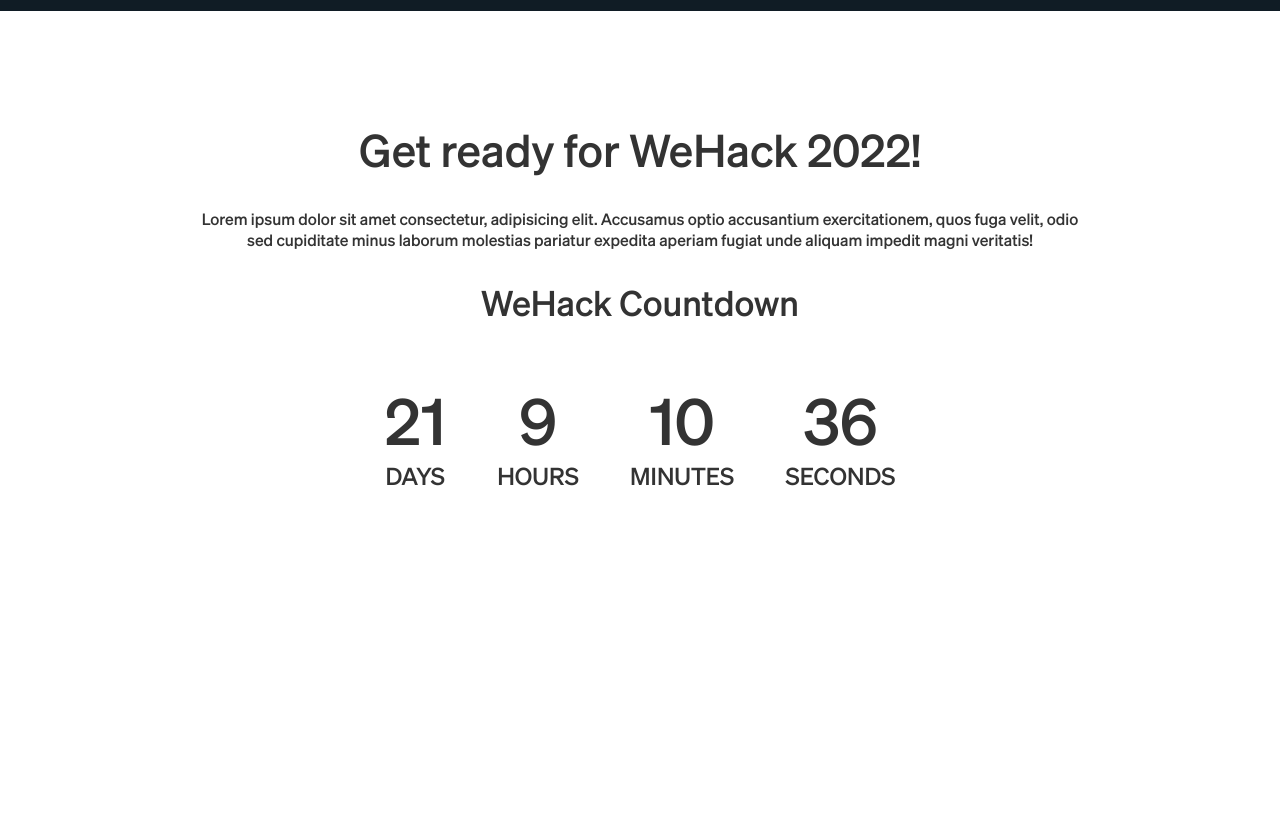
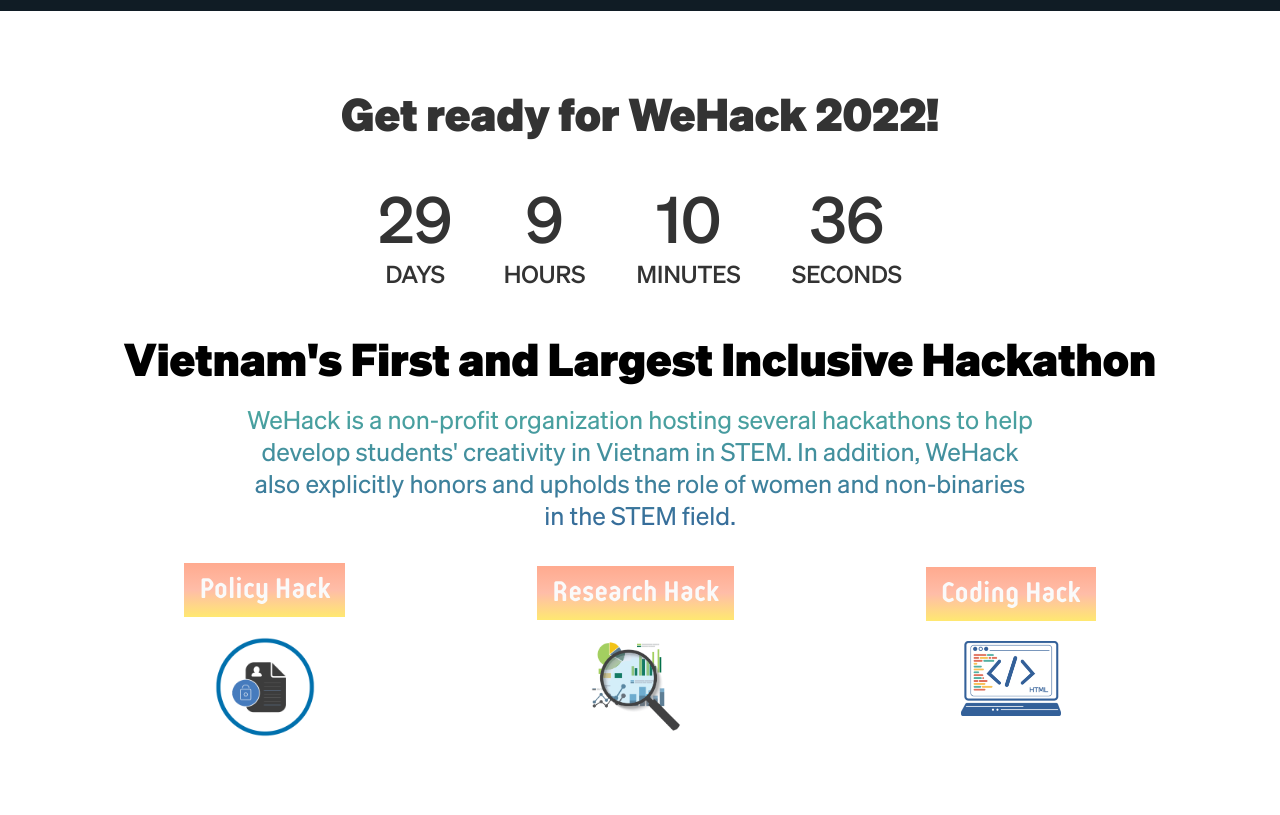
Before and after one commit to WeHackOrg/WeHack, a plain HTML site: page index.html in a window 1280 px wide. Shown: the part 98-913 px from the top of the page. Drawn offline with Linux system fonts and the light colour scheme.

Commit message:
Jun 8th - Viet Hung

```diff
--- a/css/index.css
+++ b/css/index.css
@@ -29,24 +29,24 @@ body {
 }
 #landing {
   width: 100%;
-  height: 100vh;
+  min-height: 120vh;
   position: relative;
   display: flex;
   flex-direction: column;
   align-items: center;
   justify-content: center;
+  padding-top: 5vh;
   /* background: #101C25; */
 }
 #landing .title {
   font-size: 45px;
   font-family: "sohne-var", "Montserrat", sans-serif;
   font-weight: 900;
-  color: #dc0008;
-  margin-top: 5rem;
+  margin-top: 1rem;
 }
 #landing .description {
   width: 80%;
-  padding: 5vh 9vw;
+  padding: 2vh 9vw;
   font-family: "sohne-var", "Helvetica Neue", Helvetica, Arial, sans-serif;
   font-weight: 300;
   font-size: 25px;
@@ -57,7 +57,7 @@ body {
   color: #fcc055;
 }
 #landing .hacks-wrapper {
-  padding-top: 3em;
+  padding-top: 1em;
   display: flex;
   justify-content: center;
   align-items: center;
@@ -72,10 +72,14 @@ body {
   align-items: center;
   row-gap: 20px;
 }
+#landing .hack-3 {
+  position: relative;
+  bottom: 8px;
+}
 #landing .hack a {
   text-decoration: none;
   padding: 10px 15px;
-  background: #80060e;
+  background: -webkit-linear-gradient(90deg, #ffe871, #ffbda8, #ffaa8f);
   color: #fafafa;
 }
 #landing .scroll {
@@ -201,9 +205,7 @@ lord-icon {
 .countdown {
   color: #333;
   margin: 0 auto;
-  padding-top: 10vh;
   text-align: center;
-  min-height: 90vh;
   display: flex;
   flex-direction: column;
   justify-content: center;
@@ -212,11 +214,11 @@ lord-icon {
 
 .countdown h1 {
   font-weight: normal;
-  margin: 30px 0;
+  margin: 10px 0;
 }
 .countdown h6 {
   font-size: 35px;
-  margin: 30px 0;
+  margin: 10px 0;
   font-weight: normal;
 }
 .countdown p {
--- a/css/prizes.css
+++ b/css/prizes.css
@@ -111,18 +111,17 @@ body {
 }
 .prizes .thcs h3, .prizes .thpt h3 {
   font-weight: 400;
-  font-size: 37.5px;
+  font-size: 30px;
 }
 .prizes .column {
   display: flex;
   flex-direction: column;
-  row-gap: 30px;
 }
 .prizes .row {
   display: flex;
   flex-direction: column;
   align-items: center;
-  margin: 20px 0;
+  margin: 0;
 }
 .prizes .row h4 {
   font-size: 30px;
--- a/index.html
+++ b/index.html
@@ -12,10 +12,10 @@
 <body>
    <div w3-include-html="common/navbar.html"></div>
     <main>
+
+        <section id="landing">
             <div class="countdown">
                 <h1 id="headline" class="title">Get ready for WeHack 2022!</h1>
-            <p>Lorem ipsum dolor sit amet consectetur, adipisicing elit. Accusamus optio accusantium exercitationem, quos fuga velit, odio sed cupiditate minus laborum molestias pariatur expedita aperiam fugiat unde aliquam impedit magni veritatis!</p>
-            <h6>WeHack Countdown</h6>
                 <div id="countdown">
                   <ul>
                     <li><span id="days"></span>days</li>
@@ -30,7 +30,6 @@
                   <span>🎂</span>
                 </div>
               </div>
-        <section id="landing">
             <h1 class="title">Vietnam's First and Largest Inclusive Hackathon</h1>
             <p class="description">WeHack is a non-profit organization hosting several hackathons to help develop students' creativity in Vietnam in STEM. In addition, WeHack also explicitly honors and upholds the role of women and non-binaries in the STEM field.</p>
             <div class="hacks-wrapper">
@@ -41,7 +40,7 @@
                 <div class="hack">
                     <a href="/researchHack.html">Research Hack</a>
                     <img src="/img/researchHack.png" alt=""/></div>
-                <div class="hack">
+                <div class="hack hack-3">
                     <a href="/codingHack.html">Coding Hack</a>
                     <img src="/img/codingHack.png" alt=""/>
                 </div>
--- a/js/home.js
+++ b/js/home.js
@@ -9,7 +9,7 @@
         mm = String(today.getMonth() + 1).padStart(2, "0"),
         yyyy = today.getFullYear(),
         nextYear = yyyy + 1,
-        dayMonth = "06/30/",
+        dayMonth = "07/08/",
         birthday = dayMonth + yyyy;
 
     today = mm + "/" + dd + "/" + yyyy;
```
Also changed, not shown: 1 other file. Lines whose indentation alone changed are shown as unchanged.
